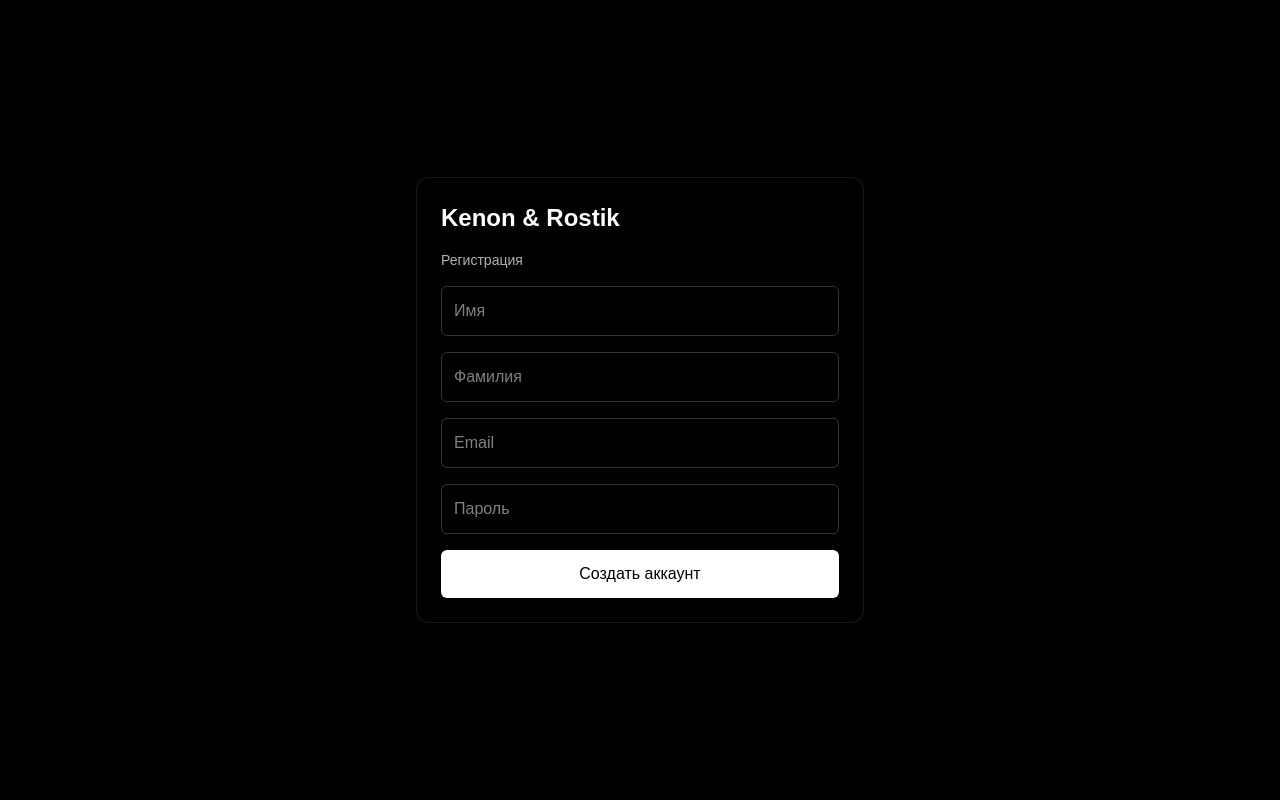
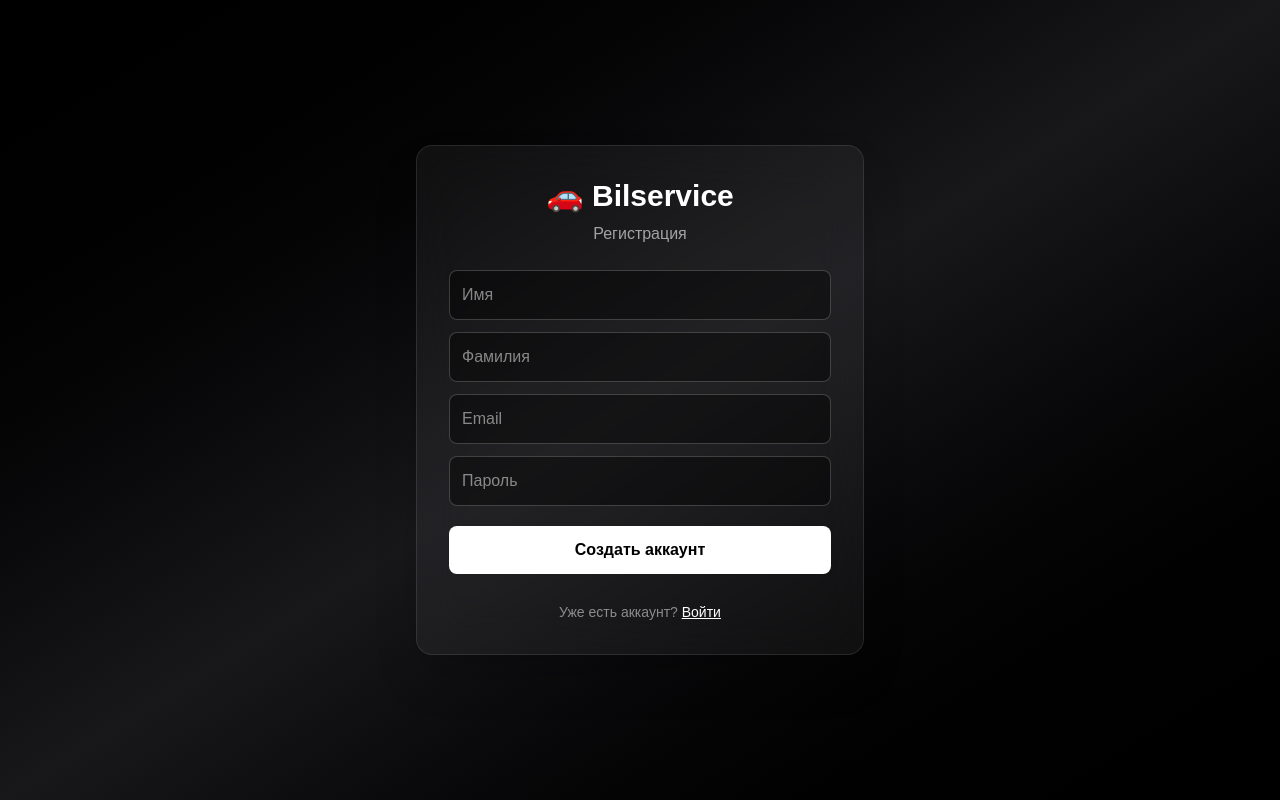
Before and after one commit to Valersha88888888/planner-app, a Next.js app: page /login in a window 1280 px wide. Built offline with nearby package versions, Linux system fonts and the light colour scheme; no server answers.

Commit message:
signup full UI

```diff
--- a/app/login/page.tsx
+++ b/app/login/page.tsx
@@ -23,6 +23,7 @@ export default function SignupPage() {
     setLoading(true)
     setMessage('')
 
+    // 1. Создаём пользователя
     const { data, error } = await supabase.auth.signUp({
       email,
       password,
@@ -36,11 +37,12 @@ export default function SignupPage() {
 
     const user = data.user
 
+    // 2. Добавляем профиль
     if (user) {
       const { error: profileError } = await supabase.from('profiles').insert([
         {
           id: user.id,
-          email,
+          email: email,
           first_name: firstName,
           last_name: lastName,
           full_name: `${firstName} ${lastName}`,
@@ -48,7 +50,10 @@ export default function SignupPage() {
       ])
 
       if (profileError) {
-        setMessage('Аккаунт создан, но профиль не сохранился: ' + profileError.message)
+        setMessage(
+          'Аккаунт создан, но профиль не сохранился: ' +
+            profileError.message
+        )
         setLoading(false)
         return
       }
@@ -63,15 +68,23 @@ export default function SignupPage() {
   }
 
   return (
-    <div className="flex min-h-screen items-center justify-center bg-black text-white">
-      <div className="flex w-full max-w-md flex-col gap-4 rounded-xl border border-white/10 p-6">
-        <h1 className="text-2xl font-semibold">Kenon & Rostik</h1>
-        <p className="text-sm text-white/70">Регистрация</p>
+    <div className="flex min-h-screen items-center justify-center bg-gradient-to-br from-black via-zinc-900 to-black text-white">
+      <div className="w-full max-w-md rounded-2xl border border-white/10 bg-white/5 p-8 backdrop-blur-xl shadow-2xl">
+
+        <h1 className="mb-2 text-3xl font-bold text-center">
+          🚗 Bilservice
+        </h1>
+
+        <p className="mb-6 text-center text-white/60">
+          Регистрация
+        </p>
+
+        <div className="flex flex-col gap-3">
 
           <input
             type="text"
             placeholder="Имя"
-          className="rounded-md border border-white/20 bg-transparent p-3"
+            className="rounded-lg border border-white/20 bg-black/40 p-3 focus:outline-none focus:ring-2 focus:ring-white/40"
             value={firstName}
             onChange={(e) => setFirstName(e.target.value)}
           />
@@ -79,7 +92,7 @@ export default function SignupPage() {
           <input
             type="text"
             placeholder="Фамилия"
-          className="rounded-md border border-white/20 bg-transparent p-3"
+            className="rounded-lg border border-white/20 bg-black/40 p-3 focus:outline-none focus:ring-2 focus:ring-white/40"
             value={lastName}
             onChange={(e) => setLastName(e.target.value)}
           />
@@ -87,7 +100,7 @@ export default function SignupPage() {
           <input
             type="email"
             placeholder="Email"
-          className="rounded-md border border-white/20 bg-transparent p-3"
+            className="rounded-lg border border-white/20 bg-black/40 p-3 focus:outline-none focus:ring-2 focus:ring-white/40"
             value={email}
             onChange={(e) => setEmail(e.target.value)}
           />
@@ -95,7 +108,7 @@ export default function SignupPage() {
           <input
             type="password"
             placeholder="Пароль"
-          className="rounded-md border border-white/20 bg-transparent p-3"
+            className="rounded-lg border border-white/20 bg-black/40 p-3 focus:outline-none focus:ring-2 focus:ring-white/40"
             value={password}
             onChange={(e) => setPassword(e.target.value)}
           />
@@ -103,12 +116,28 @@ export default function SignupPage() {
           <button
             onClick={handleSignup}
             disabled={loading}
-          className="rounded-md bg-white px-4 py-3 text-black disabled:opacity-50"
+            className="mt-2 rounded-lg bg-white py-3 font-semibold text-black transition hover:opacity-80 disabled:opacity-40"
           >
             {loading ? 'Загрузка...' : 'Создать аккаунт'}
           </button>
 
-        {message && <p className="text-sm text-white/80">{message}</p>}
+          {message && (
+            <p className="mt-2 text-center text-sm text-white/70">
+              {message}
+            </p>
+          )}
+
+          <p className="mt-4 text-center text-sm text-white/50">
+            Уже есть аккаунт?{' '}
+            <span
+              onClick={() => router.push('/login')}
+              className="cursor-pointer text-white underline"
+            >
+              Войти
+            </span>
+          </p>
+
+        </div>
       </div>
     </div>
   )
```
Lines whose indentation alone changed are shown as unchanged.
